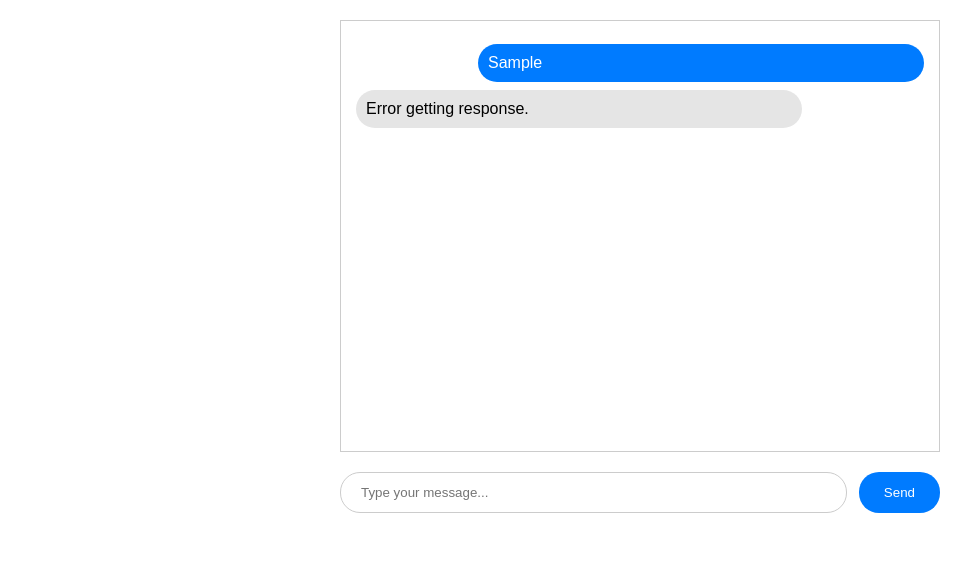
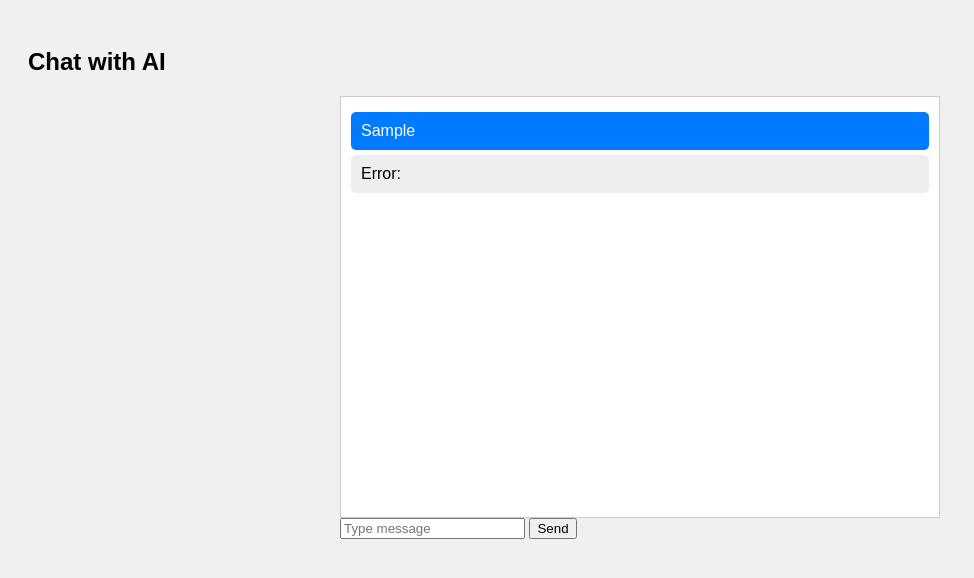
Before and after one commit to niteshver/perplexity-chatbot-backend, a website: page public/index.html in a window 1280 px wide. Both pictures are taken after typing "Sample" into the empty fields and a click on the button "Send". Shown: the whole page, without its empty margins (0-974 px from the left). Drawn offline with Linux system fonts and the light colour scheme; no server answers.

Commit message:
Refactor HTML structure and update styles

```diff
--- a/public/index.html
+++ b/public/index.html
@@ -2,64 +2,52 @@
 <html lang="en">
 <head>
 <meta charset="UTF-8" />
-  <meta name="viewport" content="width=device-width,initial-scale=1" />
-  <title>Simple Chatbot</title>
+<meta name="viewport" content="width=device-width, initial-scale=1" />
+<title>Chatbot</title>
 <style>
-    body { font-family: Arial, sans-serif; margin: 20px; }
+  body { font-family: Arial, sans-serif; padding: 20px; background:#f0f0f0; }
   #chat { max-width: 600px; margin: auto; }
-    #messages { border: 1px solid #ccc; padding: 15px; height: 400px; overflow-y: auto; }
-    .message { margin: 8px 0; padding: 10px; border-radius: 20px; max-width: 75%; }
-    .message.user { background-color: #007bff; color: white; margin-left: auto; }
-    .message.bot { background-color: #e5e5e5; margin-right: auto; }
-    #inputArea { display: flex; margin-top: 20px; }
-    #input { flex-grow: 1; padding: 12px 20px; border-radius: 20px; border: 1px solid #ccc; }
-    #sendBtn { padding: 12px 25px; background: #007bff; border: none; color: white; border-radius: 20px; cursor: pointer; margin-left: 12px; }
+  #messages { border: 1px solid #ccc; height: 400px; overflow-y: scroll; padding: 10px; background:#fff; }
+  .msg { margin: 5px 0; padding: 10px; border-radius: 5px; }
+  .user { background:#007bff; color:#fff; margin-left:auto; }
+  .bot { background:#eee; color:#000; margin-right:auto; }
 </style>
 </head>
 <body>
+<h2>Chat with AI</h2>
 <div id="chat">
 <div id="messages"></div>
-    <div id="inputArea">
-      <input id="input" placeholder="Type your message..." />
-      <button id="sendBtn">Send</button>
+<input type="text" id="input" placeholder="Type message" />
+<button onclick="send()">Send</button>
 </div>
-  </div>
+<script>
+const messagesDiv = document.getElementById('messages');
+const input = document.getElementById('input');
 
-  <script>
-    const messages = document.getElementById("messages");
-    const input = document.getElementById("input");
-    const sendBtn = document.getElementById("sendBtn");
-
-    function addMessage(text, sender) {
-      const div = document.createElement("div");
-      div.textContent = text;
-      div.className = "message " + sender;
-      messages.appendChild(div);
-      messages.scrollTop = messages.scrollHeight;
+function addMessage(text, className) {
+  const div = document.createElement('div');
+  div.className = 'msg ' + className;
+  div.innerText = text;
+  messagesDiv.appendChild(div);
+  messagesDiv.scrollTop = messagesDiv.scrollHeight;
 }
 
-    async function sendMessage() {
-      const message = input.value.trim();
-      if (!message) return;
-      addMessage(message, "user");
-      input.value = "";
+async function send() {
+  const msg = input.value;
+  addMessage(msg, 'user');
+  input.value = '';
   try {
-        const res = await fetch("/api/chat", {
-          method: "POST",
-          headers: { "Content-Type": "application/json" },
-          body: JSON.stringify({ message }),
+    const res = await fetch('/api/chat', {
+      method: 'POST',
+      headers: { 'Content-Type': 'application/json' },
+      body: JSON.stringify({ message: msg, history: [] })
     });
-        if (!res.ok) throw new Error("Network error");
     const data = await res.json();
-        addMessage(data.response, "bot");
-      } catch (error) {
-        addMessage("Error getting response.", "bot");
-        console.error(error);
+    addMessage(data.response, 'bot');
+  } catch(e) {
+    addMessage('Error:', 'bot');
   }
 }
-
-    sendBtn.onclick = sendMessage;
-    input.addEventListener("keydown", e => { if (e.key === "Enter") sendMessage(); });
 </script>
 </body>
 </html>
```
Lines whose indentation alone changed are shown as unchanged.
